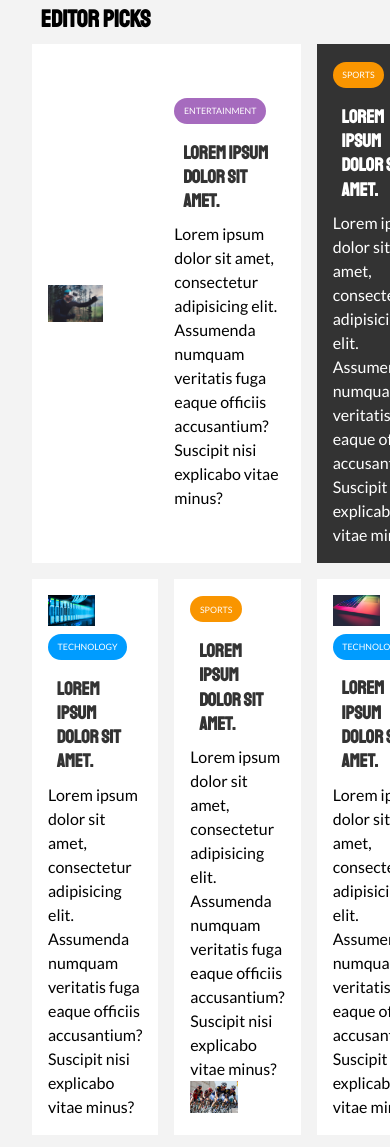
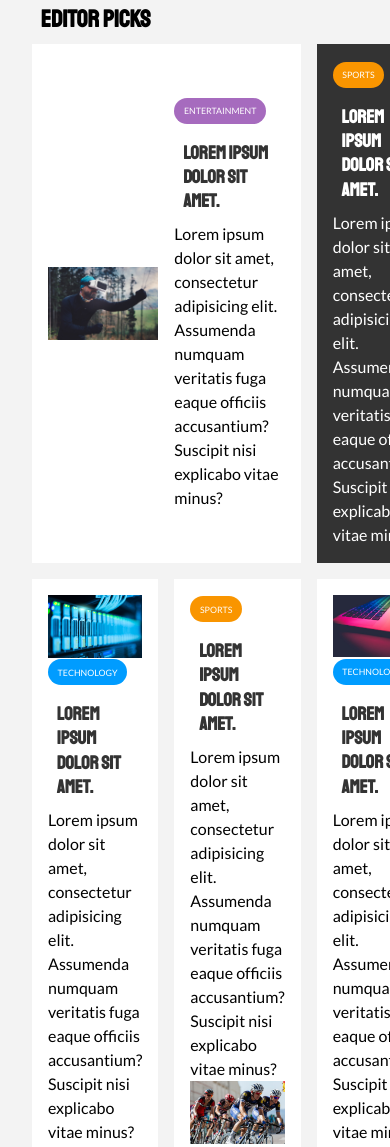
Before and after one commit to YusufHabeebah0409/News-Grid-Website, a plain HTML site: page index.html in a window 390 px wide. Shown: the part 775-1922 px from the top of the page. Drawn offline with Linux system fonts and the light colour scheme.

Commit message:
Update card image styles for responsive display and improved layout

```diff
--- a/style.css
+++ b/style.css
@@ -252,3 +252,9 @@ h6 {
 #home-articles .articles-container > *:last-child{
     grid-column: 2/span 2;
 }
+.card img {
+    width: 100%;
+    height: auto;
+    display: block;
+    object-fit: cover;
+  }
```
